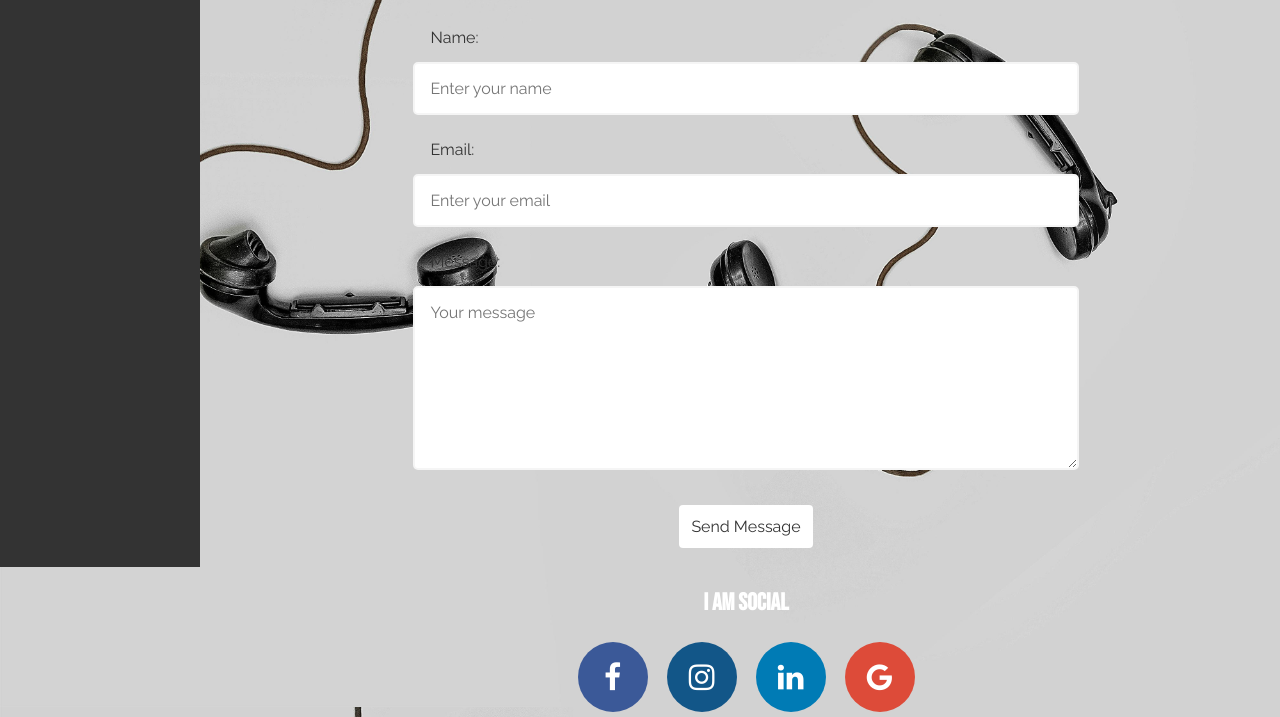
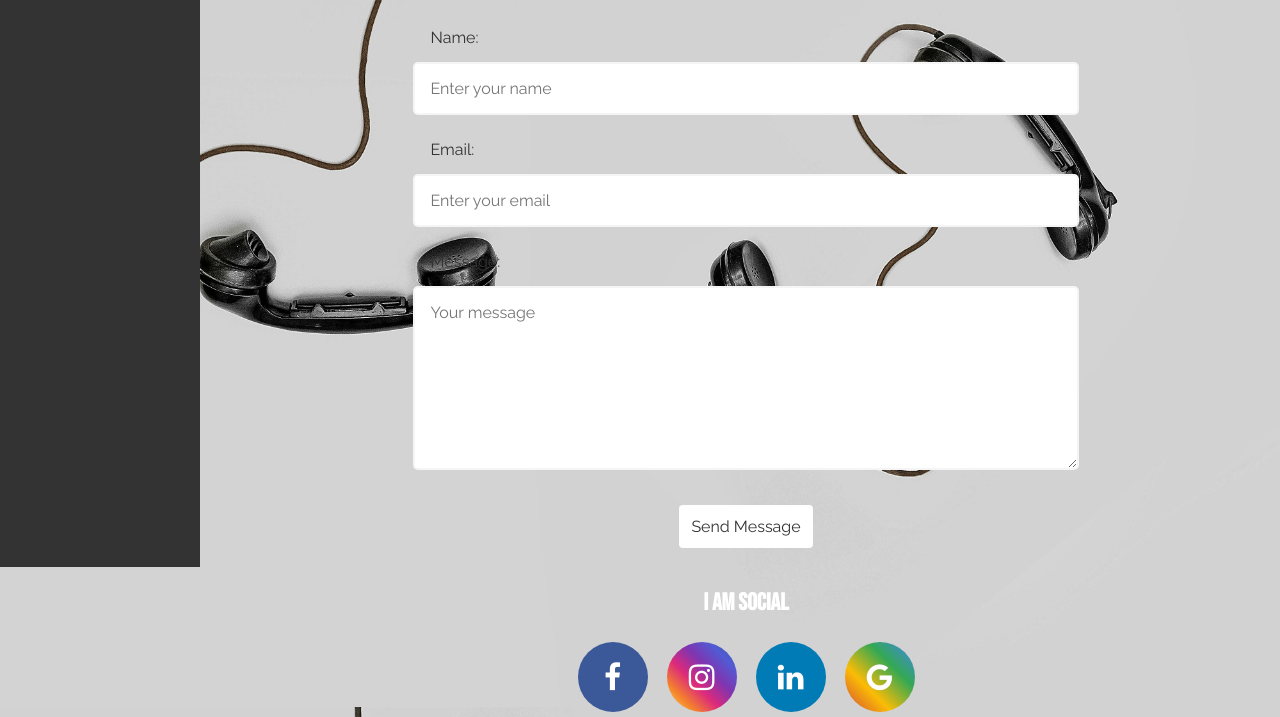
Before and after one commit to LeowJunKang/RID-group-project, a plain HTML site: page contactsUs.html in a window 1280 px wide. Shown: the part 253-970 px from the top of the page. Drawn offline with Linux system fonts and the light colour scheme.

Commit message:
Add some color on socia media

```diff
--- a/contactsUs.css
+++ b/contactsUs.css
@@ -152,7 +152,7 @@ button:hover {
 }
 
 .fa-google {
-    background: #dd4b39;
+    background: linear-gradient(45deg, #D14836, #FBBC05, #34A853, #4285F4);
     color: white;
     border-radius: 50%;
 }
@@ -164,7 +164,7 @@ button:hover {
 }
 
 .fa-instagram {
-    background: #125688;
+    background: linear-gradient(45deg, #feda77, #f58529, #dd2a7b, #8134af, #515bd4, #3b5998);
     color: white;
     border-radius: 50%;
 }
```
